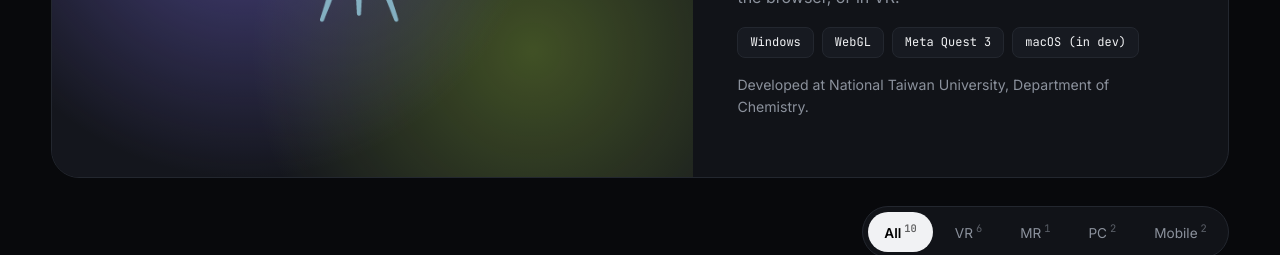
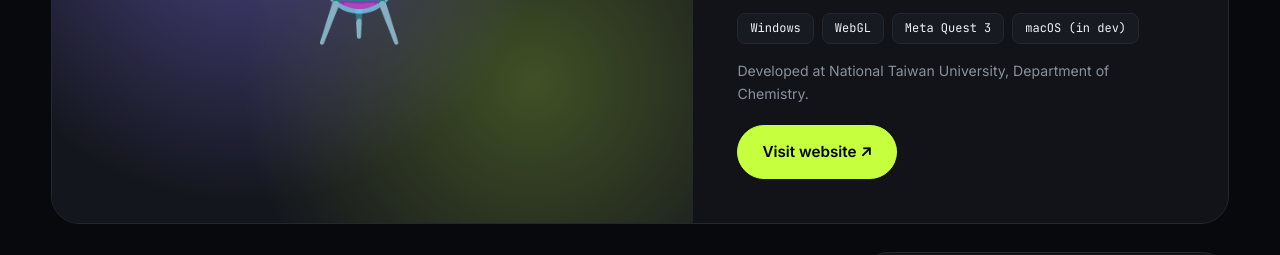
Before and after one commit to porhuat/porhuat.github.io, a plain HTML site: page index.html in a window 1280 px wide. Shown: the part 1461-1716 px from the top of the page. Drawn offline with nearby package versions, Linux system fonts and the light colour scheme.

Commit message:
Add website link and update HTML structure

```diff
--- a/index.html
+++ b/index.html
@@ -500,6 +500,9 @@
             <span>Windows</span><span>WebGL</span><span>Meta Quest 3</span><span>macOS (in dev)</span>
           </div>
           <p style="font-size: 0.88rem;">Developed at National Taiwan University, Department of Chemistry.</p>
+          <div class="hero-actions" style="margin-top: 4px;">
+            <a href="https://chemrealis.org/" target="_blank" rel="noopener" class="btn btn-lime">Visit website ↗</a>
+          </div>
         </div>
       </article>
 
```
